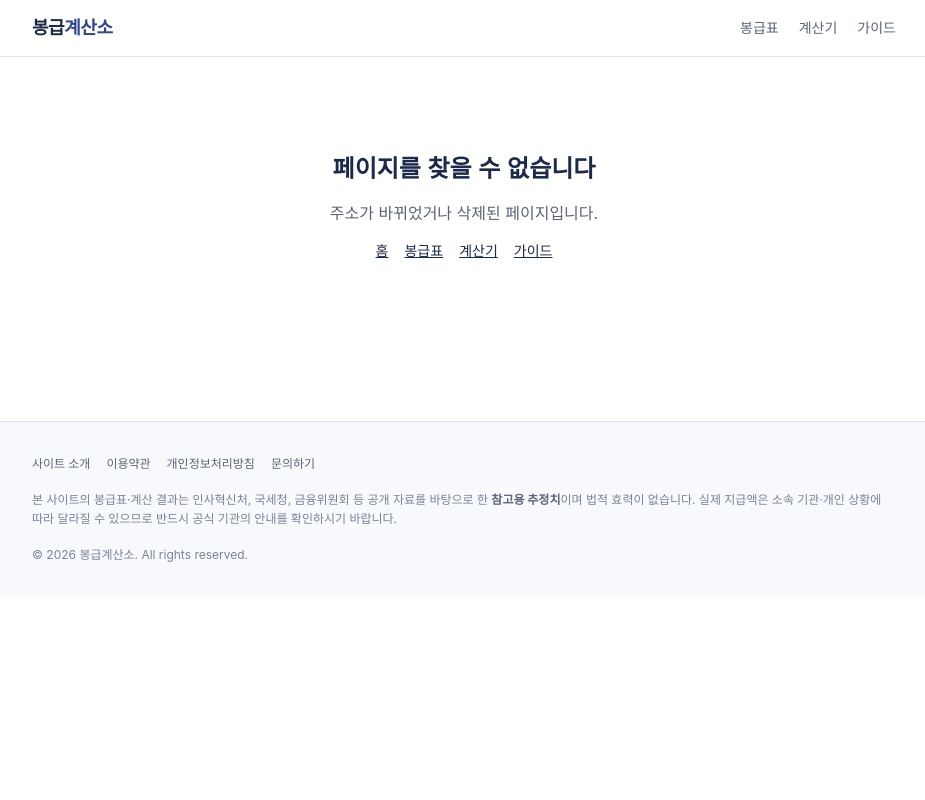
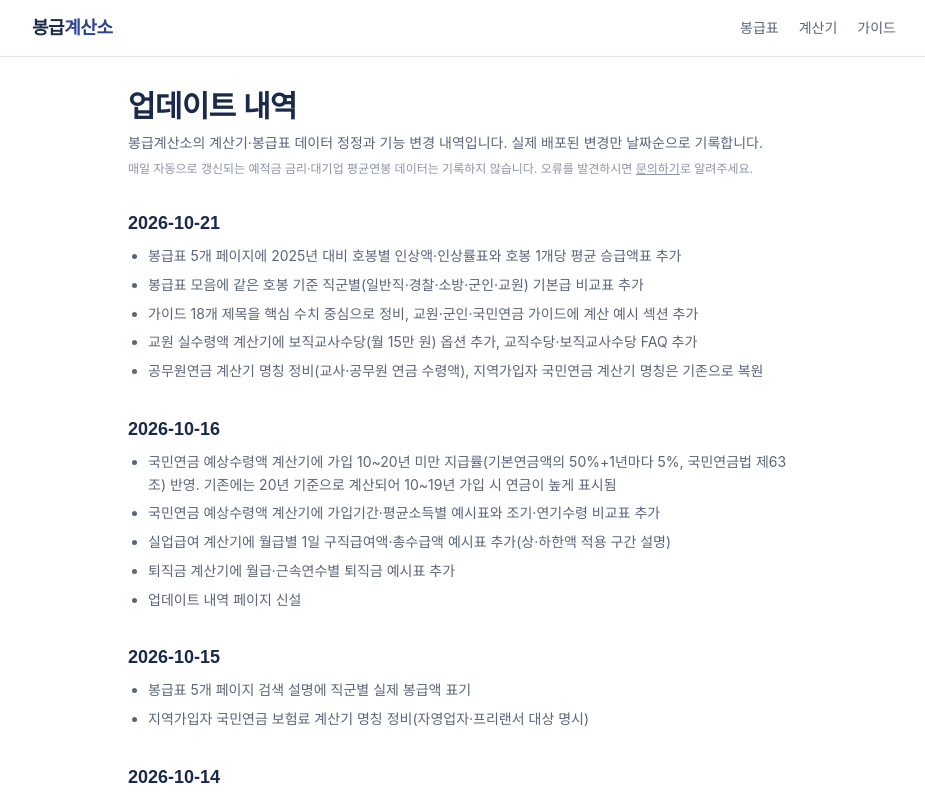
Before and after one commit to parkdane/pay-calc, a Next.js app: page /updates in a window 1280 px wide. Before the commit this address had no page. Shown: the top 800 px of the page, without its empty margins (176-1101 px from the left). Built offline with nearby package versions, Linux system fonts and the light colour scheme; a web font is replaced by a local one.

Commit message:
업데이트 내역 페이지 추가(푸터 링크·sitemap 등록), README를 사이트 소개와 계산기 링크 목록으로 교체

```diff
--- a/app/layout.tsx
+++ b/app/layout.tsx
@@ -104,6 +104,9 @@ export default function RootLayout({
               <Link href="/contact" className="hover:text-[#2E4494]">
                 문의하기
               </Link>
+              <Link href="/updates" className="hover:text-[#2E4494]">
+                업데이트 내역
+              </Link>
             </div>
             <p>
               본 사이트의 봉급표·계산 결과는 인사혁신처, 국세청, 금융위원회 등 공개
--- a/app/sitemap.ts
+++ b/app/sitemap.ts
@@ -4,6 +4,7 @@ import path from "path";
 import { GUIDES } from "@/data/guides";
 import { CALC_META } from "@/data/calcMeta";
 import { PAGE_UPDATED } from "@/data/pageUpdated";
+import { UPDATES } from "@/data/updates";
 import rates from "@/data/rates.json";
 import salaryCompare from "@/data/salary-compare.json";
 
@@ -60,6 +61,7 @@ export default function sitemap(): MetadataRoute.Sitemap {
     { path: "/calc", date: calcHub },
     { path: "/guide", date: guideHub },
     { path: "/rates", date: AUTO_DATA.rates },
+    { path: "/updates", date: maxDate(UPDATES.map((u) => u.date)) },
     ...["/about", "/terms", "/privacy", "/contact"].map((p) => ({ path: p, date: fixed(p) })),
     ...salaryPaths.map((p) => ({ path: p, date: fixed(p) })),
     ...calcEntries,
--- /dev/null
+++ b/app/updates/page.tsx
@@ -0,0 +1,49 @@
+import type { Metadata } from "next";
+import Link from "next/link";
+import { UPDATES } from "@/data/updates";
+
+const DESC =
+  "봉급계산소의 계산기·봉급표 데이터 정정과 기능 변경 내역입니다. 실제 배포된 변경만 날짜순으로 기록합니다.";
+
+export const metadata: Metadata = {
+  title: "업데이트 내역",
+  description: DESC,
+  openGraph: { title: "업데이트 내역", description: DESC },
+};
+
+export default function UpdatesPage() {
+  return (
+    <div className="mx-auto max-w-2xl space-y-8">
+      <header className="space-y-2">
+        <h1 className="text-2xl font-bold tracking-tight text-[#1B2A4A] sm:text-3xl">업데이트 내역</h1>
+        <p className="text-sm text-[#5B6478]">{DESC}</p>
+        <p className="text-xs text-[#8B93A6]">
+          매일 자동으로 갱신되는 예적금 금리·대기업 평균연봉 데이터는 기록하지 않습니다. 오류를 발견하시면{" "}
+          <Link href="/contact" className="underline hover:text-[#2E4494]">
+            문의하기
+          </Link>
+          로 알려주세요.
+        </p>
+      </header>
+
+      {UPDATES.map((u) => (
+        <section key={u.date} className="space-y-2">
+          <h2 className="text-lg font-bold text-[#1B2A4A]">{u.date}</h2>
+          <ul className="list-disc space-y-1.5 pl-5 text-sm leading-relaxed text-[#5B6478]">
+            {u.items.map((it) => (
+              <li key={it.text}>
+                {it.href ? (
+                  <Link href={it.href} className="hover:text-[#2E4494] hover:underline">
+                    {it.text}
+                  </Link>
+                ) : (
+                  it.text
+                )}
+              </li>
+            ))}
+          </ul>
+        </section>
+      ))}
+    </div>
+  );
+}
```
Also changed, not shown: 1 other file (tests, documents, lock files or other folders).
